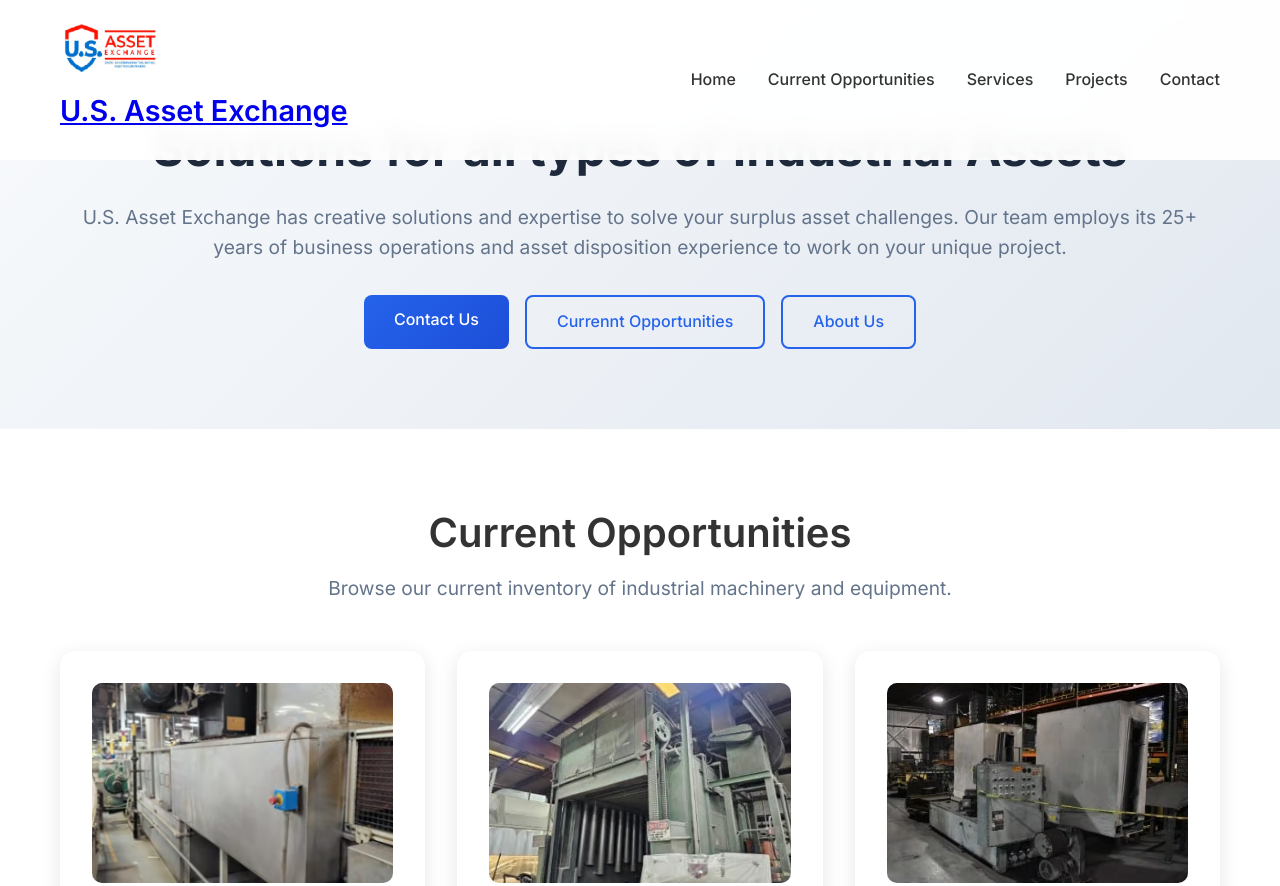
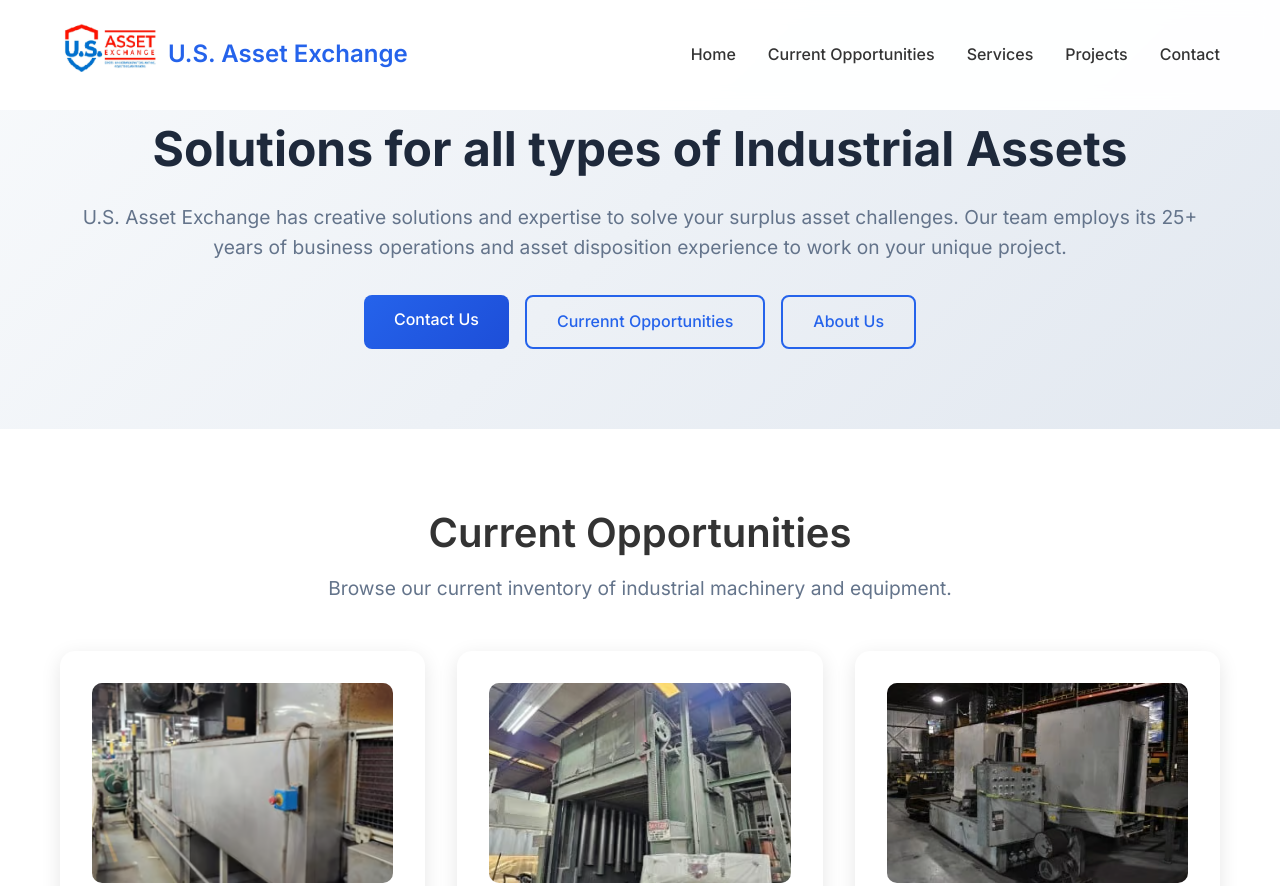
Before and after one commit to DayDream-Technologies/US-asset-exchange-website, a plain HTML site: page index.html in a window 1280 px wide. Shown: the top 886 px of the page. Drawn offline with Linux system fonts and the light colour scheme.

Commit message:
fixed nav bar

```diff
--- a/index.html
+++ b/index.html
@@ -17,8 +17,8 @@
             <div class="nav-logo">
                 <a href="#home">
                     <img src="./assets/logo.JPG" alt="U.S. Asset Exchange Logo">
-                    <h3>U.S. Asset Exchange</h3>
                 </a>
+                <h2>U.S. Asset Exchange</h2>
             </div>
             <ul class="nav-menu">
                 <li><a href="#home" class="nav-link">Home</a></li>
```
